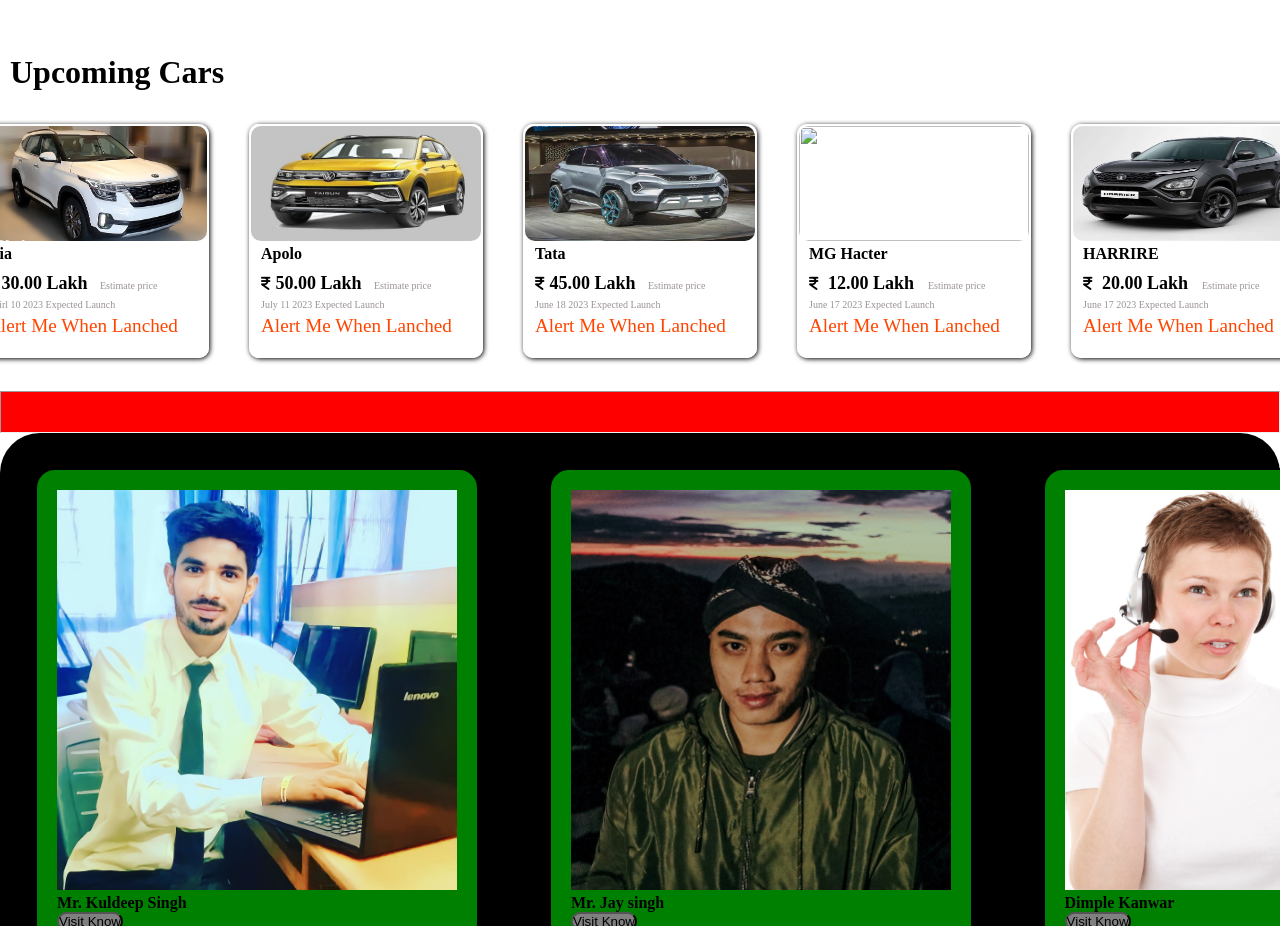
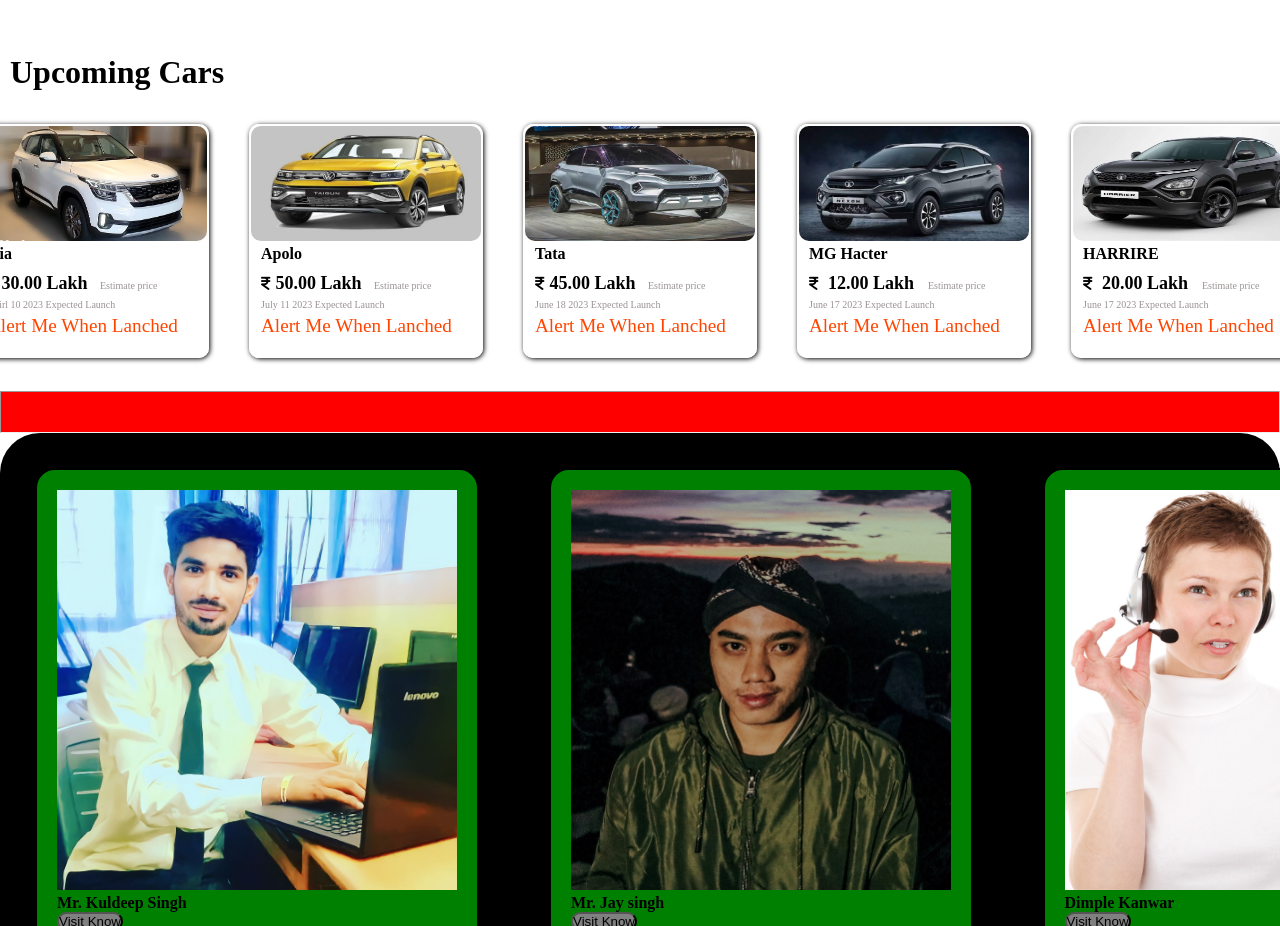
Before and after one commit to kuldeep-singh111/project-car-webside, a plain HTML site: page index.html in a window 1280 px wide. Shown: the part 1020-1946 px from the top of the page. Drawn offline with Linux system fonts and the light colour scheme.

Commit message:
Update index.html

```diff
--- a/index.html
+++ b/index.html
@@ -127,7 +127,7 @@
                     <h4>Tata</h4><span class="rs"><i class="fa-solid fa-indian-rupee-sign"></i>45.00 Lakh</span><span> Estimate price</span>
                     <p>June 18 2023 Expected Launch</p><span class="Alert">Alert Me When Lanched</span>
                 </div>
-                <div class="uc-box"> <img src="u2.jpeg" alt="">
+                <div class="uc-box"> <img src="L4.jpeg" alt="">
                     <h4>MG Hacter </h4> <span class="rs"> <i class="fa-solid fa-indian-rupee-sign"></i> 12.00 Lakh</span> <span> Estimate price</span> <p> June 17 2023 Expected Launch </p> <span class="Alert"> Alert Me When Lanched</span> </div>
                     <div class="uc-box"> <img src="h.jpeg" alt="">
                     <h4>HARRIRE </h4> <span class="rs"> <i class="fa-solid fa-indian-rupee-sign"></i> 20.00 Lakh</span> <span> Estimate price</span> <p> June 17 2023 Expected Launch </p> <span class="Alert"> Alert Me When Lanched</span> </div>
```
